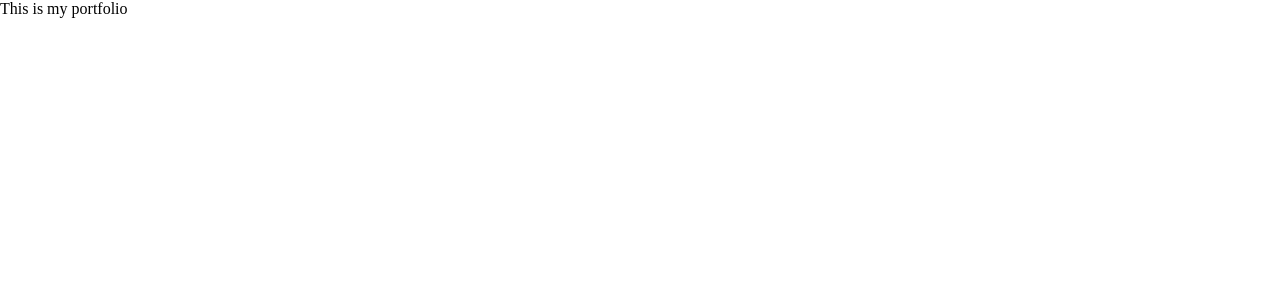
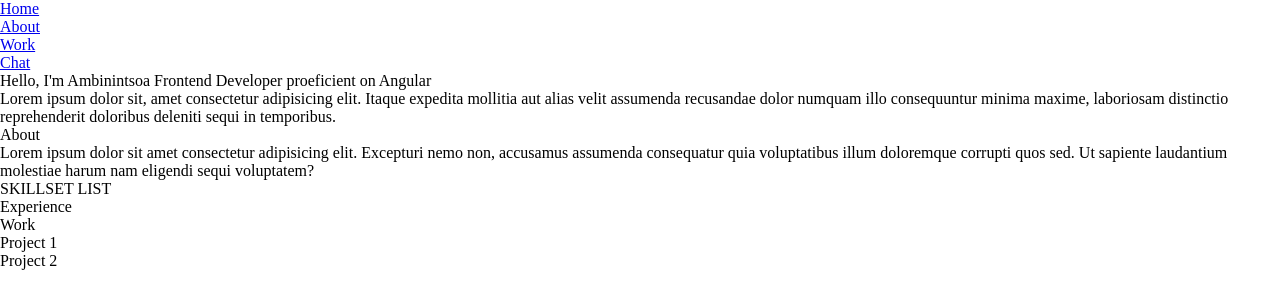
Before and after one commit to gitmbints/portfolio, a website built with Parcel: page src/index.html in a window 1280 px wide. Built offline with nearby package versions, Linux system fonts and the light colour scheme.

Commit message:
Make website squeleton

```diff
--- a/src/index.html
+++ b/src/index.html
@@ -8,6 +8,55 @@
 		<title>Portfolio | Ambinintsoa</title>
 	</head>
 	<body>
-		<h1>This is my portfolio</h1>
+		<nav>
+			<ul>
+				<li>
+					<a href="#">Home</a>
+				</li>
+				<li>
+					<a href="#">About</a>
+				</li>
+				<li>
+					<a href="#">Work</a>
+				</li>
+				<li>
+					<a href="#">Chat</a>
+				</li>
+			</ul>
+		</nav>
+		<header>
+			<h1>
+				<span>Hello, I'm Ambinintsoa</span>
+				<span>Frontend Developer proeficient on Angular</span>
+			</h1>
+			<p>
+				Lorem ipsum dolor sit, amet consectetur adipisicing elit. Itaque
+				expedita mollitia aut alias velit assumenda recusandae dolor numquam
+				illo consequuntur minima maxime, laboriosam distinctio reprehenderit
+				doloribus deleniti sequi in temporibus.
+			</p>
+		</header>
+
+		<main>
+			<section>
+				<h2>About</h2>
+				<p>
+					Lorem ipsum dolor sit amet consectetur adipisicing elit. Excepturi
+					nemo non, accusamus assumenda consequatur quia voluptatibus illum
+					doloremque corrupti quos sed. Ut sapiente laudantium molestiae harum
+					nam eligendi sequi voluptatem?
+				</p>
+				<div>SKILLSET LIST</div>
+				<div>Experience</div>
+			</section>
+
+			<section>
+				<h2>Work</h2>
+				<div>Project 1</div>
+				<div>Project 2</div>
+			</section>
+		</main>
+
+		<footer></footer>
 	</body>
 </html>
```
